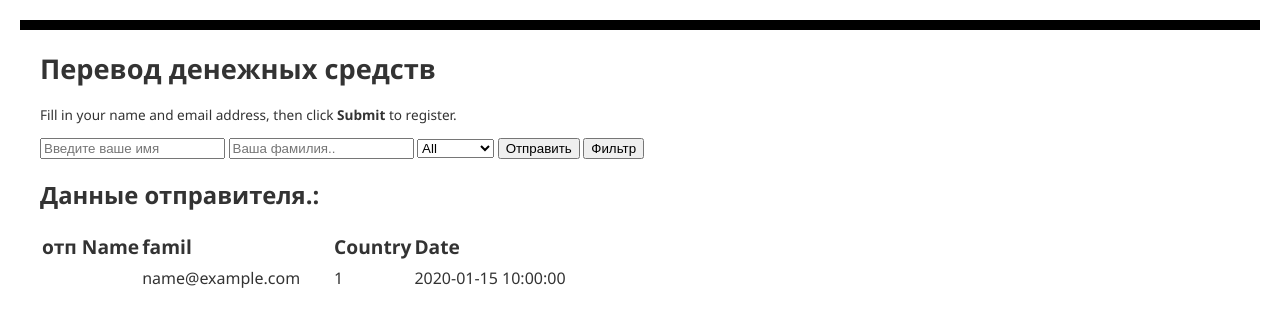
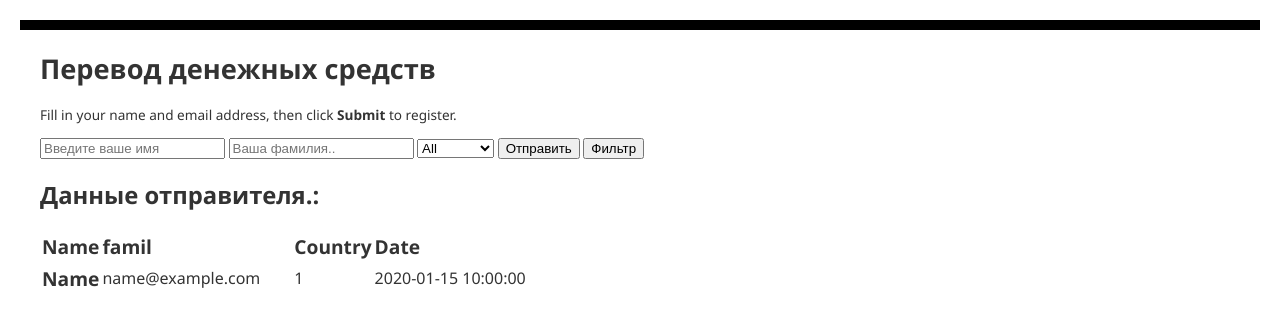
Before and after one commit to RaMiLe/Deneg, a PHP site: page / in a window 1280 px wide. Shown: the top 327 px of the page. Run offline with PHP 8.4, Linux system fonts and the light colour scheme; tables that the repository leaves empty or names only in its code hold one stand-in row (values such as "Sample post"); data that the repository does not hold is empty; some libraries are stand-ins or nearby versions.

Commit message:
Update index.php

```diff
--- a/index.php
+++ b/index.php
@@ -90,12 +90,12 @@ $registrants = $stmt->fetchAll();
 if(count($registrants) > 0) {
 echo "<h2>Данные отправителя.:</h2>";
 echo "<table>";
-echo "<tr><th>отп Name</th>";
+echo "<tr><th> Name</th>";
 echo "<th>famil</th>";
 echo "<th>Country</th>";
 echo "<th>Date</th></tr>";
 foreach($registrants as $registrant) {
-echo "<td>".$registrant[' name']."</td>";
+echo "<tr><th> Name</th>"; "<td>".$registrant[' name']."</td>";
 echo "<td>".$registrant['email']."</td>";
 echo "<td>".$registrant['country']."</td>";
 echo "<td>".$registrant['date']."</td></tr>";
```
